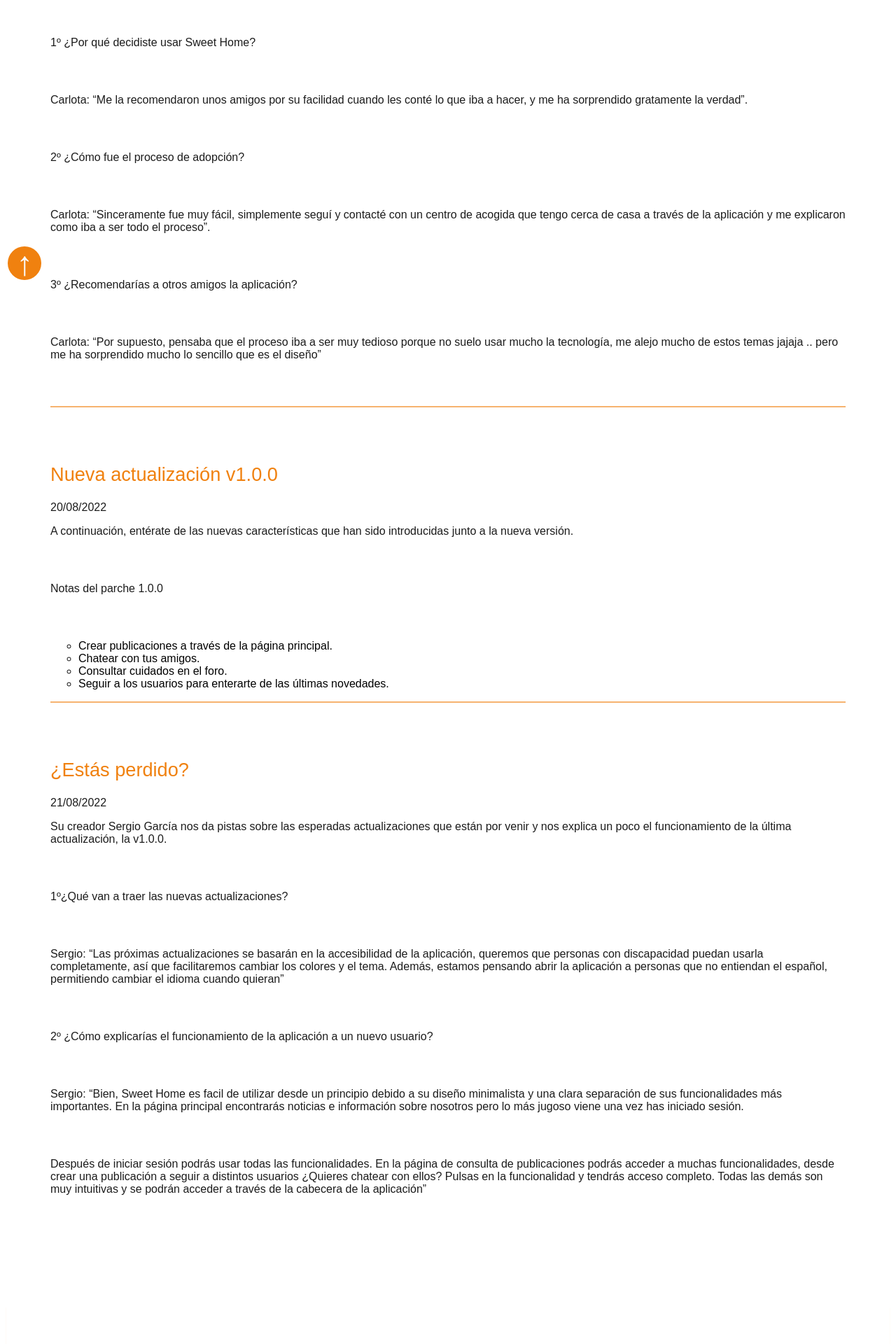
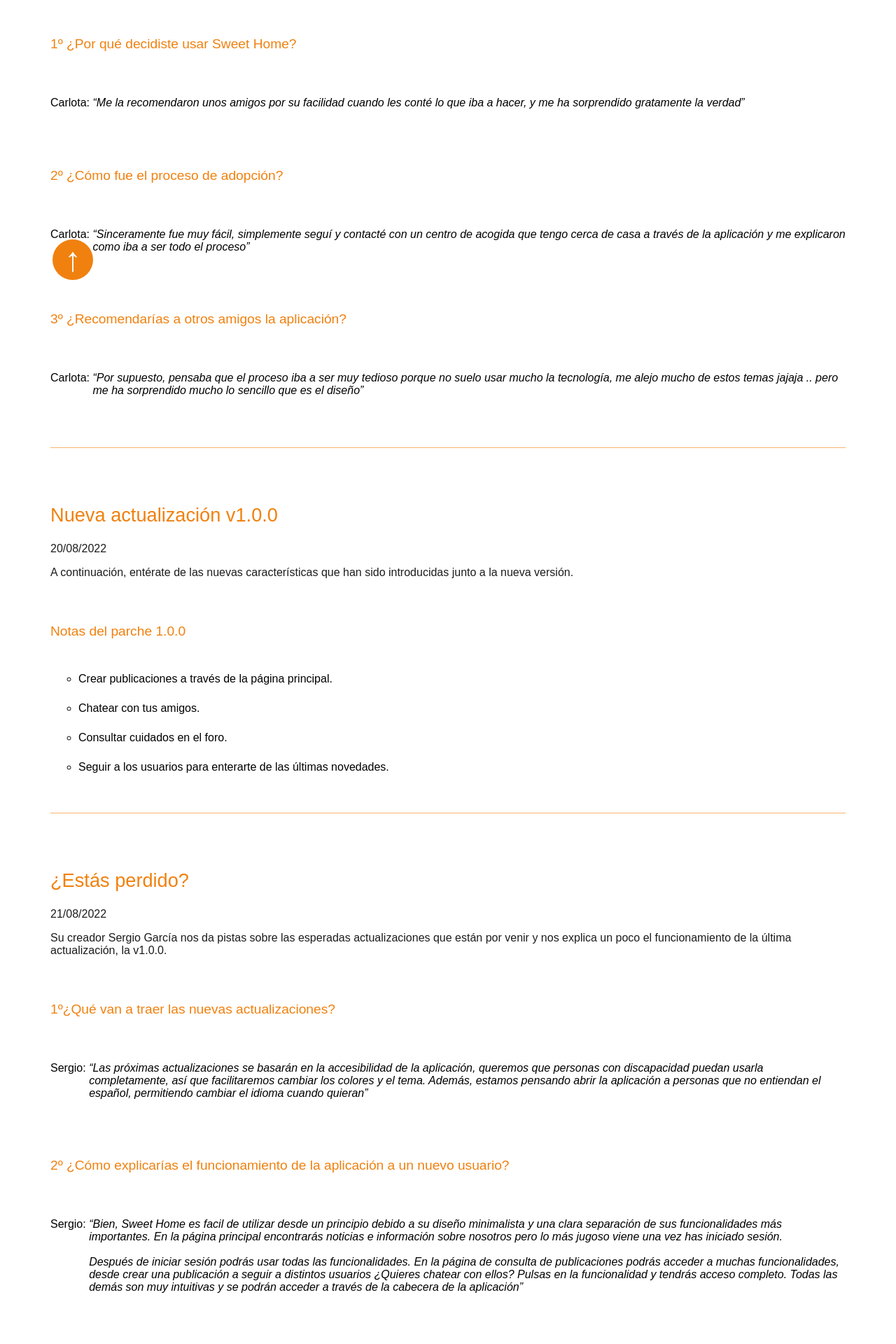
Before and after one commit to Booker141/Sweet-Home, a Next.js app in the folder sweet-home/: page /news in a window 1280 px wide. Shown: the part 400-2320 px from the top of the page at 70% size. Built offline with nearby package versions, Linux system fonts and the light colour scheme.

Commit message:
Estilos reglas y noticias | Creación Card

```diff
--- a/sweet-home/components/Footer/Footer.js
+++ b/sweet-home/components/Footer/Footer.js
@@ -223,8 +223,7 @@
 
                     display: flex;
                     flex-direction: row;
-                    justify-content: space-around;
-                    align-items: space-around;
+                    justify-content: space-between;
 
                 }
 
--- a/sweet-home/pages/news/index.js
+++ b/sweet-home/pages/news/index.js
@@ -33,16 +33,38 @@
 
                         A mediados del año pasado, Carlota decidió adoptar un gato a través de Sweet Home y hoy nos cuenta como fue su experiencia a través de la aplicación:</p>
 
-                        <p className={styles.text}>1º ¿Por qué decidiste usar Sweet Home?</p>
-                        <p className={styles.text}>Carlota: “Me la recomendaron unos amigos por su facilidad cuando les conté lo que iba a hacer, y me ha sorprendido gratamente la verdad”.</p>
+                        <h3 className="highlighted">1º ¿Por qué decidiste usar Sweet Home?</h3>
 
-                        <p className={styles.text}>2º ¿Cómo fue el proceso de adopción?</p>
+                        <div className="dialog">
+                            <p className="name">Carlota:&nbsp;</p>
+                            <p className="italic"> “Me la recomendaron unos amigos
+                            por su facilidad cuando les conté lo que iba a hacer, y
+                            me ha sorprendido gratamente la verdad”</p>
+                        </div>
 
-                        <p className={styles.text}>Carlota: “Sinceramente fue muy fácil, simplemente seguí y contacté con un centro de acogida que tengo cerca de casa a través de la aplicación y me explicaron como iba a ser todo el proceso”.</p>
 
-                        <p className={styles.text}>3º ¿Recomendarías a otros amigos la aplicación?</p>
+                        <h3 className="highlighted">2º ¿Cómo fue el proceso de adopción?</h3>
 
-                        <p className={styles.text}>Carlota: “Por supuesto, pensaba que el proceso iba a ser muy tedioso porque no suelo usar mucho la tecnología, me alejo mucho de estos temas jajaja .. pero me ha sorprendido mucho lo sencillo que es el diseño”</p>
+                        <div className="dialog">
+                            <p className="name">Carlota:&nbsp;</p>
+                            <p className="italic">“Sinceramente fue muy fácil,
+                            simplemente seguí y contacté con un centro de acogida
+                            que tengo cerca de casa a través de la aplicación y
+                            me explicaron como iba a ser todo el proceso”</p>
+                        </div>
+
+
+                        <h3 className="highlighted">3º ¿Recomendarías a otros amigos la aplicación?</h3>
+
+                        <div className="dialog">
+                            <p className="name">Carlota:&nbsp;</p>
+                            <p className="italic">“Por supuesto, pensaba que el
+                            proceso iba a ser muy tedioso porque no suelo usar
+                            mucho la tecnología, me alejo mucho de estos temas
+                            jajaja .. pero me ha sorprendido mucho lo sencillo
+                            que es el diseño”</p>
+                        </div>
+
 
                         <hr className={styles.line}></hr>
                     </article>
@@ -52,7 +74,7 @@
                         <h3 className={styles.tertiary}>20/08/2022</h3>
                         <p className={styles.text}>A continuación, entérate de las nuevas características que han sido introducidas junto a la nueva versión.</p>
 
-                        <p className={styles.text}>Notas del parche 1.0.0</p>
+                        <h3 className="highlighted">Notas del parche 1.0.0</h3>
                         <ul className={styles.list}>
                             <li> Crear publicaciones a través de la página principal.</li>
                             <li>Chatear con tus amigos.</li>
@@ -67,21 +89,82 @@
                         <h3 className={styles.tertiary}>21/08/2022</h3>
                         <p className={styles.text}>Su creador Sergio García nos da pistas sobre las esperadas actualizaciones que están por venir y nos explica un poco el funcionamiento de la última actualización, la v1.0.0.</p>
 
-                        <p className={styles.text}>1º¿Qué van a traer las nuevas actualizaciones?</p>
+                        <h3 className="highlighted">1º¿Qué van a traer las nuevas actualizaciones?</h3>
+                        <div className="dialog">
+                            <p className="name">Sergio:&nbsp;</p>
+                            <p className="italic"> “Las próximas
+                            actualizaciones se basarán en la accesibilidad de la
+                            aplicación, queremos que personas con discapacidad
+                            puedan usarla completamente, así que facilitaremos
+                            cambiar los colores y el tema. Además, estamos pensando
+                            abrir la aplicación a personas que no entiendan el español,
+                            permitiendo cambiar el idioma cuando quieran”</p>
+                        </div>
 
-                        <p className={styles.text}>Sergio: “Las próximas actualizaciones se basarán en la accesibilidad de la aplicación, queremos que personas con discapacidad puedan usarla completamente, así que facilitaremos cambiar los colores y el tema. Además, estamos pensando abrir la aplicación a personas que no entiendan el español, permitiendo cambiar el idioma cuando quieran”</p>
+                        <h3 className="highlighted">2º ¿Cómo explicarías el funcionamiento de la aplicación a un nuevo usuario?</h3>
 
-                        <p className={styles.text}>2º ¿Cómo explicarías el funcionamiento de la aplicación a un nuevo usuario?</p>
+                        <div className="dialog">
+                            <p className="name">Sergio:&nbsp;</p>
+                            <p className="italic"> “Bien, Sweet Home es facil de
+                            utilizar desde un principio debido a su diseño
+                            minimalista y una clara separación de sus
+                            funcionalidades más importantes. En la página principal
+                            encontrarás noticias e información sobre nosotros pero lo
+                            más jugoso viene una vez has iniciado sesión.
+                            <br></br>
+                            <br></br>
+                            Después de iniciar sesión podrás usar todas
+                            las funcionalidades. En la página de consulta de publicaciones podrás
+                            acceder a muchas funcionalidades, desde crear una publicación a seguir
+                            a distintos usuarios ¿Quieres chatear con ellos? Pulsas en la
+                            funcionalidad y tendrás acceso completo. Todas las demás son muy
+                            intuitivas y se podrán acceder a través de la cabecera de la aplicación”</p>
+                        </div>
 
-                        <p className={styles.text}>Sergio: “Bien, Sweet Home es facil de utilizar desde un principio debido a su diseño minimalista y una clara separación de sus funcionalidades más importantes. En la página principal encontrarás noticias e información sobre nosotros pero lo más jugoso viene una vez has iniciado sesión.</p>
-
-                        <p className={styles.text}>Después de iniciar sesión podrás usar todas las funcionalidades. En la página de consulta de publicaciones podrás acceder a muchas funcionalidades, desde crear una publicación a seguir a distintos usuarios ¿Quieres chatear con ellos? Pulsas en la funcionalidad y tendrás acceso completo. Todas las demás son muy intuitivas y se podrán acceder a través de la cabecera de la aplicación”</p>
                     </article>
                 </section>
+                <a href="#top" className={styles.buttonTo}>↑</a>
             </div>
-            <a href="#top" className={styles.buttonTo}>↑</a>
+
             <style jsx>{`
 
+                    .name{
+
+                        /*Text*/
+
+                        font-family: 'Poppins', sans-serif;
+                        font-weight: 450;
+                    }
+
+                    .dialog{
+
+                        /*Box model*/
+
+                        display: flex;
+                        flex-direction: row;
+                    }
+
+                    .italic{
+
+                        /*Text*/
+
+                        font-family:'Poppins', sans-serif;
+                        font-style: italic;
+
+                    }
+                    .highlighted {
+
+                        /*Box model*/
+
+                        margin-bottom: 3rem;
+
+                        /*Text*/
+
+                        font-weight: 400;
+                        font-family: 'Poppins', sans-serif;
+                        font-size: 1.2rem;
+                        color: ${colors.primary};
+                    }
 
                     .list{
 
@@ -119,6 +202,21 @@
                         color: ${colors.primary};
                     }
 
+                    li{
+
+                        /*Box model*/
+
+                        margin-bottom: 1.5rem;
+                    }
+
+                    li:last-child {
+
+                        /*Box model*/
+
+                        margin-bottom: 3.5rem;
+                    }
+
+
                 `}</style>
             </>
         </Layout>
--- a/sweet-home/styles/global.module.css
+++ b/sweet-home/styles/global.module.css
@@ -277,6 +277,7 @@
 
         position: sticky;
         bottom: 0;
+        right: 0;
 
         /*Box model*/
 
@@ -288,7 +289,7 @@
         margin-left: 0.2rem;
         height: 1rem;
         width: 1rem;
-        padding: 1rem;
+        padding: 1.3rem;
 
         /*Text*/
 
```
Also changed, not shown: sweet-home/components/SimpleCard/SimpleCard.js (added, +41 -0 lines), sweet-home/pages/_error.js (+6 -5 lines), sweet-home/pages/about/index.js (+13 -3 lines), sweet-home/pages/accessibility/index.js (+7 -6 lines), sweet-home/pages/index.js (+36 -4 lines), sweet-home/pages/rules/index.js (+58 -10 lines), sweet-home/public/about-1.jpg (added), sweet-home/public/about-2.svg (added).
